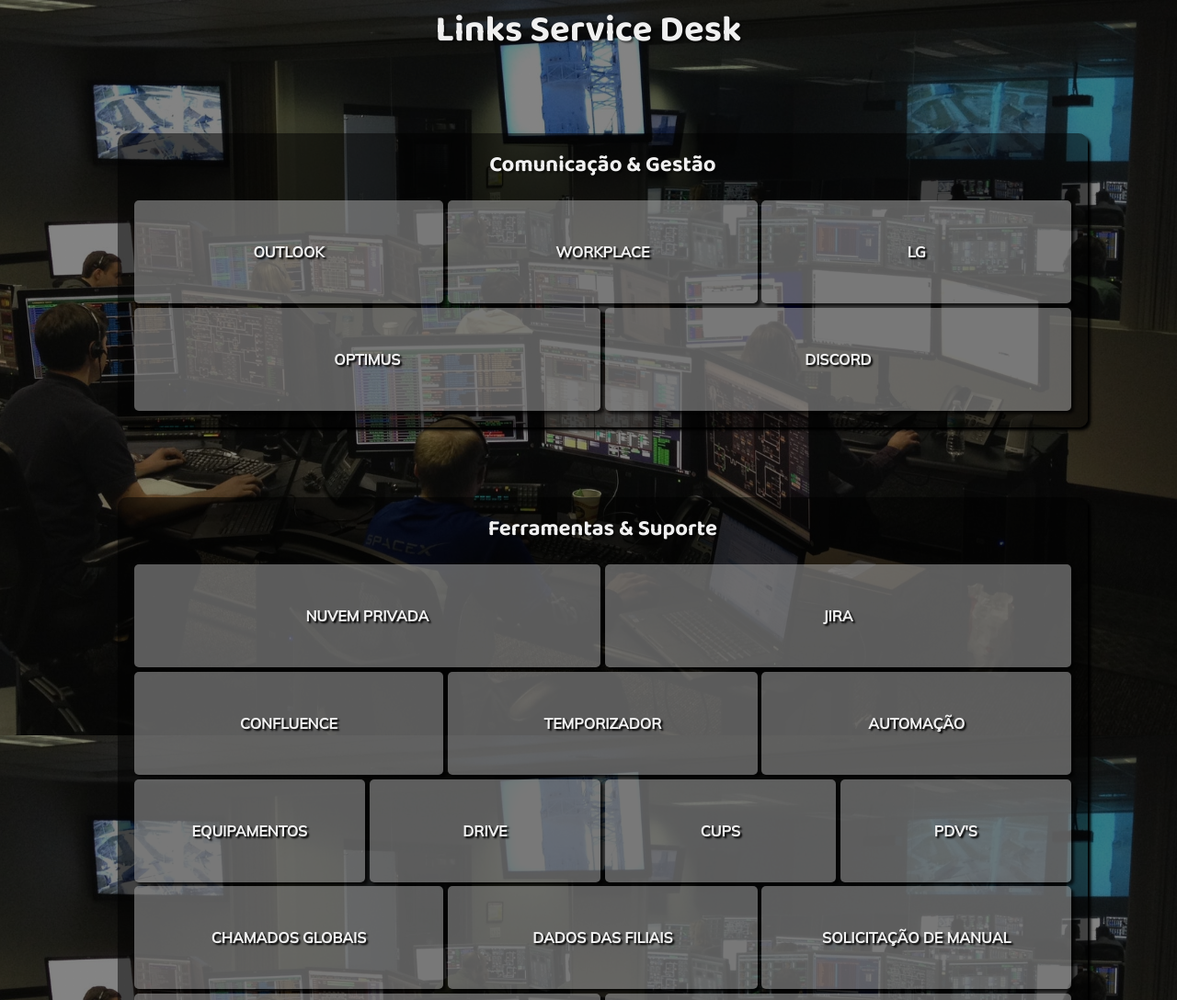
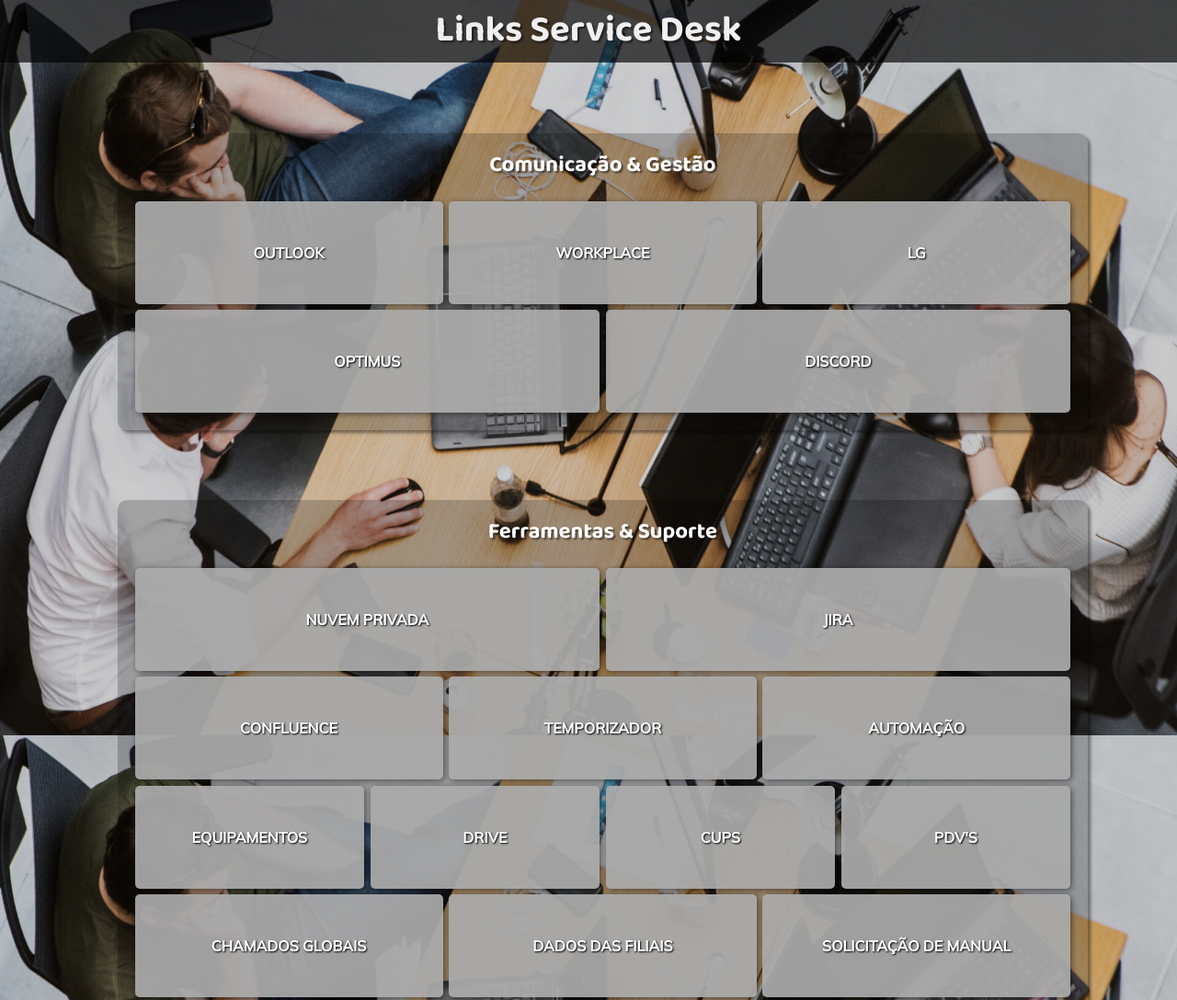
Before and after one commit to Diegooliver2/Site-dos-links, a plain HTML site: page index.html in a window 1280 px wide. Shown: the top 1088 px of the page at 92% size. Drawn offline with Linux system fonts and the light colour scheme.

Commit message:
Atualizando

```diff
--- a/index.html
+++ b/index.html
@@ -12,8 +12,9 @@
   </head>
 
   <body>
-
-    <h1>Links Service Desk</h1>
+    <header>
+      <h1>Links Service Desk</h1>
+    </header>
 
     <section class="principal" id="inicio">
 
--- a/style.css
+++ b/style.css
@@ -23,13 +23,20 @@
 }
 
 body{
-  background: linear-gradient(rgba(8,8,8, 0.5), rgba(8,8,8,0.5)),url(./imagens/note.jpg);
+  background: linear-gradient(rgba(8,8,8, 0.2), rgba(8,8,8,0.2)),url(./imagens/fundo.jpg);
   background-repeat: no-repeat;
   background-attachment: fixed;
   background-size: cover;
+  overflow-x: hidden;
+  height: 100vh;
 }
 
-h1{
+header{
+  background-color: #000a;
+  width: 100%;
+}
+
+header h1{
   text-align: center;
   font-size: 2.5rem;
   color: #f0f0f0;
@@ -46,7 +53,7 @@ h1{
 }
 
 .principal h2{
-  color: #f0f0f0;
+  color: #fff;
   text-shadow: 2px 2px 2px #0008;
   text-align: center;
   margin-bottom: 1.5%;
@@ -61,9 +68,9 @@ h1{
   width: 100%;
   margin: 7.5% auto 40px auto;
   padding: 1.5%;
-  background-color: rgba(0,0,0, 0.5);
+  background-color: rgba(0,0,0, 0.2);
   border-radius: 10px;
-  box-shadow: 0.2rem 0.2rem 0.2rem #000;
+  box-shadow: 0.2rem 0.2rem 0.2rem #0006;
   opacity: 0;
   animation: moveCards 1.5s forwards;
 }
@@ -76,10 +83,10 @@ h1{
 .card{
   width: 100%;
   min-height: 7.0rem;
-  margin: 0.15rem;
-  background-color: #aaa8;
+  margin: 0.2rem;
+  background-color: #aaae;
   border-radius: 5px;
-  box-shadow: 0.2rem 0.2rem 0.2rem rgba(0,0,0, .7);
+  box-shadow: 0.1rem 0.1rem 0.4rem rgba(0,0,0, .5);
 }
 
 .card a{
@@ -91,12 +98,12 @@ h1{
   font-family: "mulish";
   font-weight: bolder;
   text-transform: uppercase;
-  color: #f0f0f0;
-  text-shadow: 2px 2px 2px #000;
+  color: #fff;
+  text-shadow: 1px 1px 2px #000;
 }
 
 .card:hover{
-  background-color: #ccca;
+  background-color: #444e;
   transition: 0.5s;
 }
 
@@ -109,6 +116,7 @@ footer{
   width: 100%;
   text-align: center;
   bottom: 0;
+  border: 3px solid #07080baa;
 }
 
 footer p{
```
Also changed, not shown: imagens/back.jpg (added), imagens/fundo.jpg (added), imagens/fundo.png (added).
